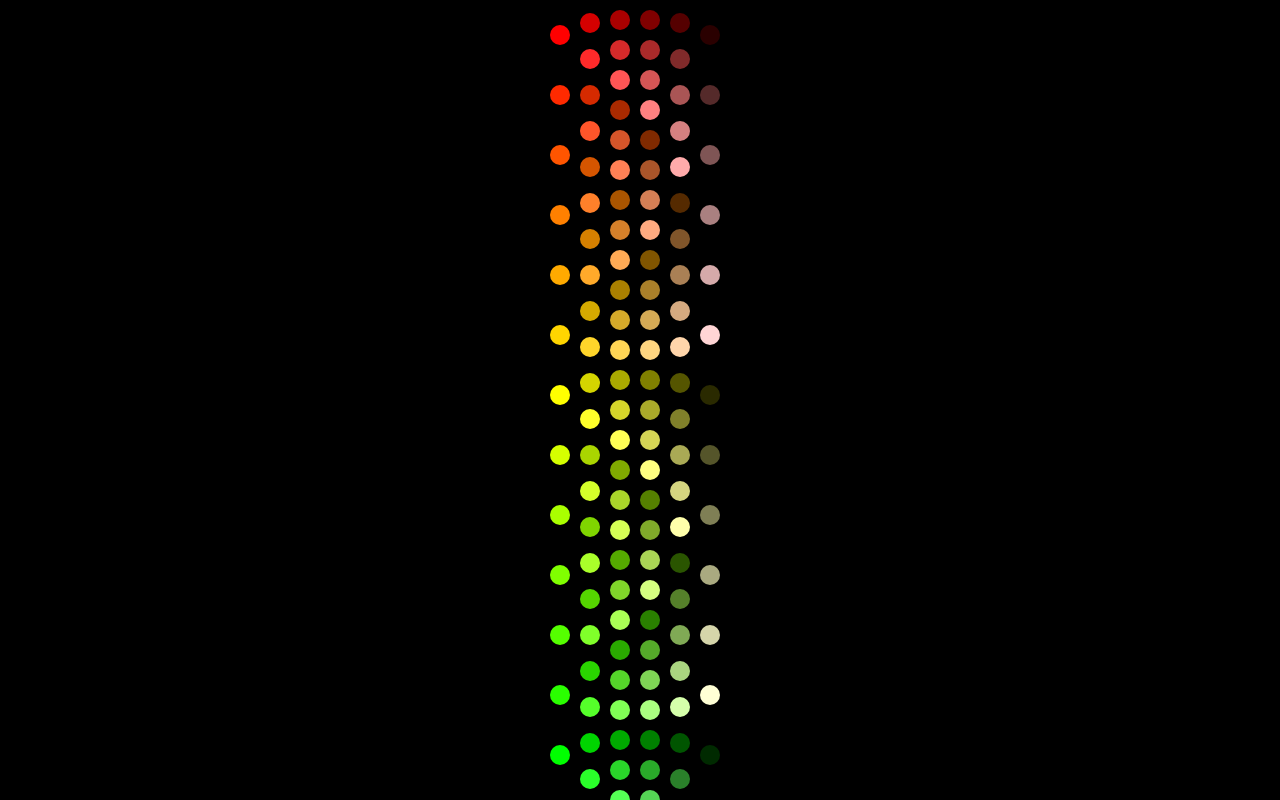
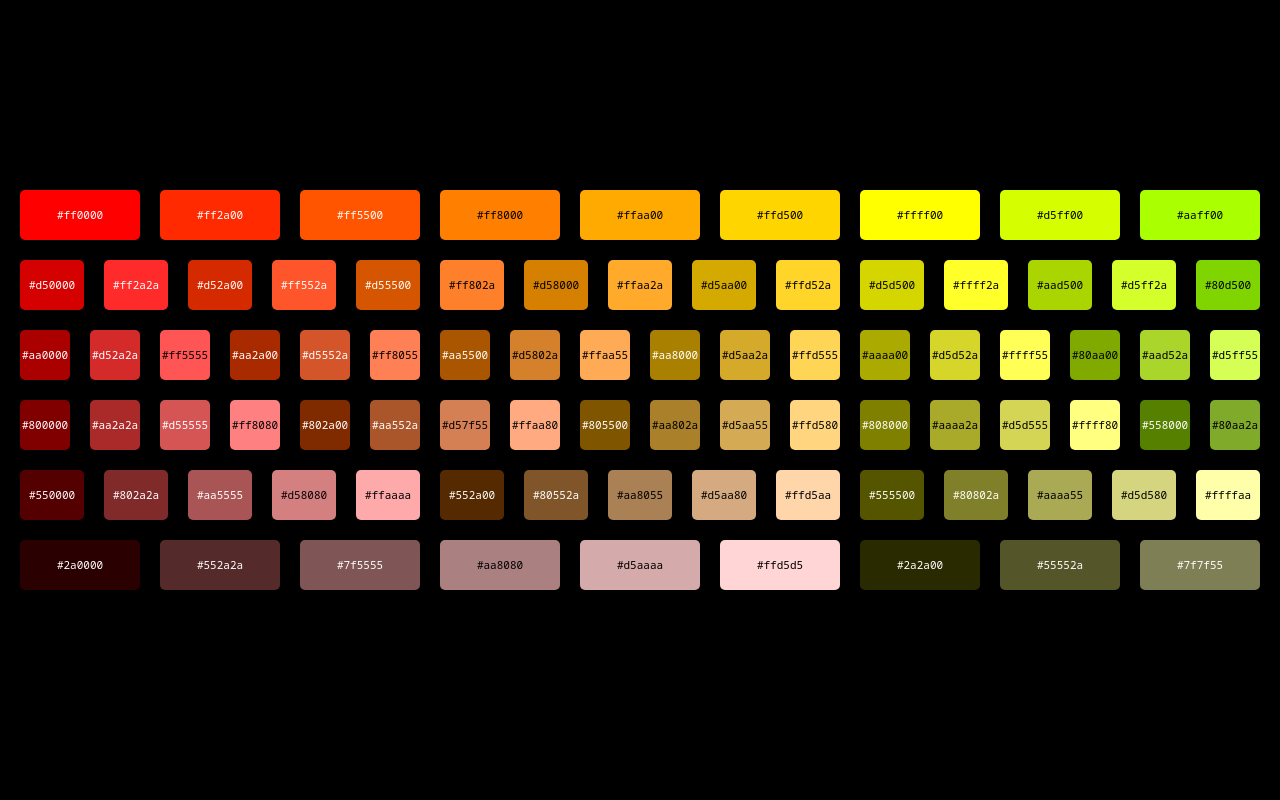
Before and after one commit to tanachai-b/color-swatches, a React (Vite) app: page / in a window 1280 px wide. Built offline with nearby package versions, Linux system fonts and the light colour scheme.

Commit message:
new feature: change color swatches looks + add color labels

```diff
--- a/src/App.tsx
+++ b/src/App.tsx
@@ -30,11 +30,11 @@ function Container({ children }: { children: ReactNode }) {
 
         "select-none",
       )}
-      circularScrollSizeY={circularScrollSize}
+      circularScrollSizeX={circularScrollSize}
     >
-      <div className={cx("flex", "flex-col", "p-[10px]", "gap-[10px]")}>
+      <div className={cx("flex", "flex-row", "p-[20px]", "gap-[20px]")}>
         <ObserveResize
-          onResize={({ height }) => setCircularScrollSize(height + 10)}
+          onResize={({ width }) => setCircularScrollSize(width + 20)}
         >
           {children}
         </ObserveResize>
@@ -47,9 +47,9 @@ function Container({ children }: { children: ReactNode }) {
 
 function ColorSwatches({ colorRows }: { colorRows: string[][] }) {
   return (
-    <div className={cx("flex", "flex-row", "gap-[10px]")}>
+    <div className={cx("flex", "flex-col", "gap-[20px]")}>
       {colorRows.map((colorRow) => (
-        <div className={cx("flex", "flex-col", "gap-[10px]", "justify-around")}>
+        <div className={cx("flex", "flex-row", "gap-[20px]", "justify-around")}>
           {colorRow.map((color) => (
             <ColorSwatch color={color} />
           ))}
@@ -63,14 +63,32 @@ function ColorSwatch({ color }: { color: string }) {
   return (
     <div
       className={cx(
-        // "flex-grow",
+        "flex-grow",
 
-        "w-[20px]",
-        "h-[20px]",
+        "w-[50px]",
+        "h-[50px]",
 
-        "rounded-full",
+        "rounded-[5px]",
+
+        "grid",
+        "place-items-center",
+
+        "font-mono",
+        "text-[11px]",
       )}
-      style={{ backgroundColor: color }}
-    />
+      style={{ backgroundColor: color, color: getTextColor(color) }}
+    >
+      {color}
+    </div>
   );
 }
+
+function getTextColor(color: string) {
+  const red = parseInt(color.substring(1, 3), 16) / 255;
+  const green = parseInt(color.substring(3, 5), 16) / 255;
+  const blue = parseInt(color.substring(5, 7), 16) / 255;
+
+  const brightness = (blue + red * 2 + green * 4) / 7;
+
+  return brightness > 0.5 ? "#000000" : "#ffffff";
+}
```
